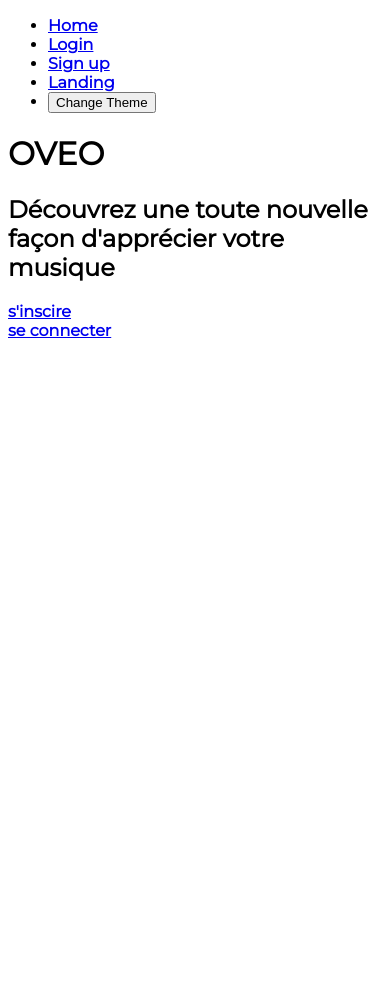
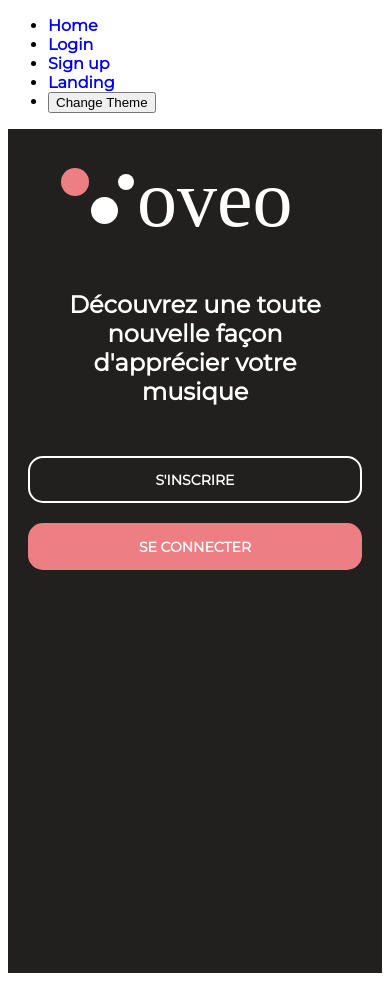
Before and after one commit to felixtimmel/my-app, a React (Create React App) app: page /landing in a window 390 px wide. Before the commit the page ends 844 px from the top, so only its background shows below. Built offline with nearby package versions, Linux system fonts and the light colour scheme; no server answers; what spotify-web-api-js would draw is missing.

Commit message:
landing page design for mobile

```diff
--- a/src/buttons/ButtonView.js
+++ /dev/null
@@ -1,21 +0,0 @@
-import React, { Component } from 'react';
-import { Link } from "react-router-dom";
-
-class Button extends Component {
-    constructor (props) {
-        super(props)
-
-        this.state = {
-            content: "",
-            link: ""
-        }
-    }
-
-    render() {
-        return (
-            <Link to={this.props.link}>{this.props.content}</Link>
-        );
-    }
-}
-
-export default Button
--- a/src/landing/Landing.scss
+++ b/src/landing/Landing.scss
@@ -0,0 +1,44 @@
+.landing-container {
+    background-color: var(--bg-color);
+    color: var(--text-color);
+    height: 100vh;
+    text-align: center;
+    padding: 0 20px;
+
+    .title {
+        padding: 20px;
+    }
+
+    .description {
+        margin: 20px 10px;
+    }
+
+    .signup-btn{
+        padding: 12px;
+        border-radius: 15px;
+        border: solid 2px var(--text-color);
+
+        a {
+            color: var(--text-color);
+            font-size: 14px;
+        }
+    }
+
+    .landing-btn {
+        margin-top: 50px;
+
+        .login-btn{
+            padding: 12px;
+            border-radius: 15px;
+            background-color: var(--primary-color);
+            border: solid 2px var(--primary-color);
+            margin-top: 20px;
+
+            a {
+                color: var(--text-color);
+                font-size: 14px;
+            }
+        }
+    }
+
+}
--- a/src/landing/LandingView.js
+++ b/src/landing/LandingView.js
@@ -1,24 +1,27 @@
-import React from 'react'
+import React from 'react';
 import './Landing.scss';
-import Button from '../buttons/ButtonView'
+import Logo from '../_assets/splash_screen/Logo.svg';
+import { Link } from "react-router-dom";
+
+require('./Landing.scss');
 
 const Landing = () => {
     return (
-        <div>
+        <div className="landing-container">
             <div className="content">
                 <div className="title">
-                    <h1>OVEO</h1>
+                    <img src={Logo} alt='Oveo logo'/>
                 </div>
                 <div className="description">
                     <h2>Découvrez une toute nouvelle façon d'apprécier votre musique</h2>
                 </div>
             </div>
             <div className="landing-btn">
-                <div>
-                    <Button content="s'inscire" link='/login'/>
+                <div className="signup-btn">
+                    <Link to='/signup'>S'INSCRIRE</Link>
                 </div>
-                <div>
-                    <Button content="se connecter" link='/signup'/>
+                <div className="login-btn">
+                    <Link to='/login'>SE CONNECTER</Link>
                 </div>
             </div>
         </div>
--- a/src/themes.scss
+++ b/src/themes.scss
@@ -23,3 +23,7 @@ html{
 html[data-theme="light"] {
   --btn-color: red;
 }
+
+a {
+  text-decoration: none;
+}
```
Also changed, not shown: src/buttons/Button.js (deleted), src/buttons/Button.scss (deleted).
